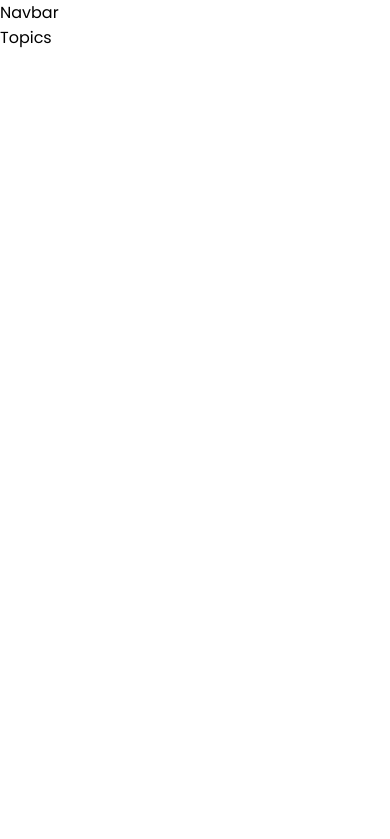
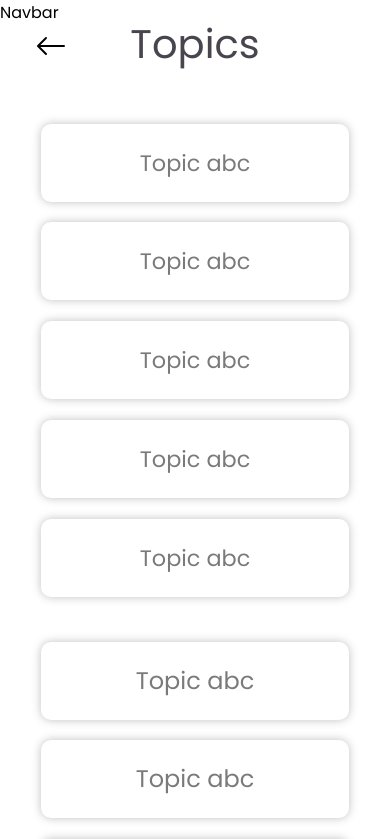
Before and after one commit to gdsc-nits-org/grafiny-client, a React (Vite) app: page /topics in a window 390 px wide. Shown: the top 839 px of the page. Built offline with nearby package versions, Linux system fonts and the light colour scheme.

Commit message:
ADDED : topics page with changes

```diff
--- a/src/App.jsx
+++ b/src/App.jsx
@@ -9,7 +9,7 @@ const App = () => {
     <>
       <Navbar />
       <Routes>
-        <Route path="/" element={<Home />} />
+        <Route path="/home" element={<Home />} />
         <Route path="/topics" element={<Topic />} />
         <Route path="/semester" element={<SemesterPage />} />
       </Routes>
--- a/src/Components/Topics/Topics.jsx
+++ b/src/Components/Topics/Topics.jsx
@@ -1,5 +1,38 @@
+import { BsArrowLeft } from "react-icons/bs";
+import { useNavigate } from "react-router-dom";
+import topicstyle from "./Topics.module.scss";
+
 const Topics = () => {
-  return <div>Topics</div>;
+  const navigate = useNavigate();
+  const navigateTo = () => {
+    const path = "../home";
+    navigate(path);
+  };
+
+  return (
+    <div className={topicstyle.container}>
+      <div className={topicstyle.arrow}>
+        <BsArrowLeft onClick={navigateTo} className={topicstyle.arrowicon} />
+      </div>
+      <div className={topicstyle.title}>Topics</div>
+      <div className={topicstyle.topicbox}>
+        <div className={topicstyle.boxleft}>
+          <button className={topicstyle.boxes}>Topic abc</button>
+          <button className={topicstyle.boxes}>Topic abc</button>
+          <button className={topicstyle.boxes}>Topic abc</button>
+          <button className={topicstyle.boxes}>Topic abc</button>
+          <button className={topicstyle.boxes}>Topic abc</button>
+        </div>
+        <div className={topicstyle.boxright}>
+          <button className={topicstyle.boxes}>Topic abc</button>
+          <button className={topicstyle.boxes}>Topic abc</button>
+          <button className={topicstyle.boxes}>Topic abc</button>
+          <button className={topicstyle.boxes}>Topic abc</button>
+          <button className={topicstyle.boxes}>Topic abc</button>
+        </div>
+      </div>
+    </div>
+  );
 };
 
 export default Topics;
--- a/src/Components/Topics/Topics.module.scss
+++ b/src/Components/Topics/Topics.module.scss
@@ -0,0 +1,203 @@
+.container {
+  height: 100vh;
+
+  .arrow {
+    cursor: pointer;
+    position: absolute;
+    width: 9%;
+    height: 0;
+    left: 7%;
+    top: 16%;
+
+    .arrowicon {
+      font-size: 3rem;
+    }
+  }
+
+  .title {
+    width: 27%;
+    height: 23%;
+    margin: auto;
+    margin-top: 0.5em;
+
+    font-family: var(--gdsc-font-1);
+    font-style: normal;
+    font-weight: 400;
+    font-size: 4.5rem;
+    line-height: 96px;
+    text-align: center;
+
+    /* grey 2 */
+
+    color: var(--gdsc-grayish-1-100);
+  }
+
+  .topicbox {
+    display: flex;
+    flex-direction: row;
+
+    .boxleft {
+      align-items: flex-start;
+      margin: auto;
+      margin-top: 3rem;
+
+      width: 35rem;
+      height: 518px;
+
+      .boxes {
+        cursor: pointer;
+        margin-bottom: 1em;
+        display: flex;
+        flex-direction: row;
+        justify-content: center;
+        align-items: center;
+        padding: 6px;
+        // gap: 10px;
+
+        width: 34.7rem;
+        height: 78px;
+
+        background: #ffffff;
+        /* card drop shadow */
+
+        box-shadow: 0px 0px 10px rgba(0, 0, 0, 0.25);
+        border-radius: 10px;
+
+        font-family: var(--gdsc-font-1);
+        font-style: normal;
+        font-weight: 400;
+        font-size: 1.4em;
+        line-height: 36px;
+        /* identical to box height */
+
+        display: flex;
+        align-items: center;
+        text-align: center;
+
+        /* grey 1 */
+
+        color: var(--gdsc-grayish-2-100);
+        border: none;
+        transition: all 0.4s ease-in-out;
+      }
+
+      .boxes:hover {
+        font-size: 1.6em;
+        transform: scale(1.06);
+        color: var(--gdsc-content-1-100);
+        box-shadow: 0px 0px 20px rgba(0, 0, 0, 0.35);
+      }
+    }
+
+    .boxright {
+      align-items: flex-start;
+      margin: auto;
+      margin-top: 3rem;
+
+      width: 35rem;
+      height: 518px;
+
+      .boxes {
+        cursor: pointer;
+        margin-bottom: 1em;
+        display: flex;
+        flex-direction: row;
+        justify-content: center;
+        align-items: center;
+        padding: 6px;
+        // gap: 10px;
+
+        width: 34.8rem;
+        height: 78px;
+
+        background: #ffffff;
+        /* card drop shadow */
+
+        box-shadow: 0px 0px 10px rgba(0, 0, 0, 0.25);
+        border-radius: 10px;
+
+        font-family: var(--gdsc-font-1);
+        font-style: normal;
+        font-weight: 400;
+        font-size: 24px;
+        line-height: 36px;
+        /* identical to box height */
+
+        display: flex;
+        align-items: center;
+        text-align: center;
+
+        /* grey 1 */
+
+        color: var(--gdsc-grayish-2-100);
+        border: none;
+        transition: all 0.4s ease-in-out;
+      }
+
+      .boxes:hover {
+        transform: scale(1.06);
+        color: var(--gdsc-content-1-100);
+        box-shadow: 0px 0px 20px rgba(0, 0, 0, 0.35);
+      }
+    }
+
+    @media screen and (max-width: 1200px) {
+      display: block;
+    }
+  }
+}
+
+@media only screen and (max-width: 1200px) {
+  .container {
+    width: 100%;
+    flex-direction: column;
+    justify-content: center;
+    align-items: center;
+
+    .arrow {
+      position: absolute;
+      width: 22px;
+      height: 0px;
+      left: 9%;
+      top: 1.9rem;
+
+      .arrowicon {
+        font-size: 2rem;
+      }
+    }
+
+    .title {
+      margin: auto;
+      width: 100%;
+      height: 6%;
+
+      font-weight: 400;
+      font-size: 2.5rem;
+      line-height: 39px;
+      text-align: center;
+    }
+
+    .topicbox {
+      .boxleft {
+        width: 100%;
+
+        .boxes {
+          width: 79%;
+          margin: auto;
+          margin-bottom: 1.3rem;
+        }
+      }
+
+      .boxright {
+        width: 100%;
+        margin-top: 0;
+
+        .boxes {
+          width: 79%;
+          margin: auto;
+          margin-bottom: 1.3rem;
+        }
+      }
+    }
+  }
+}
```
